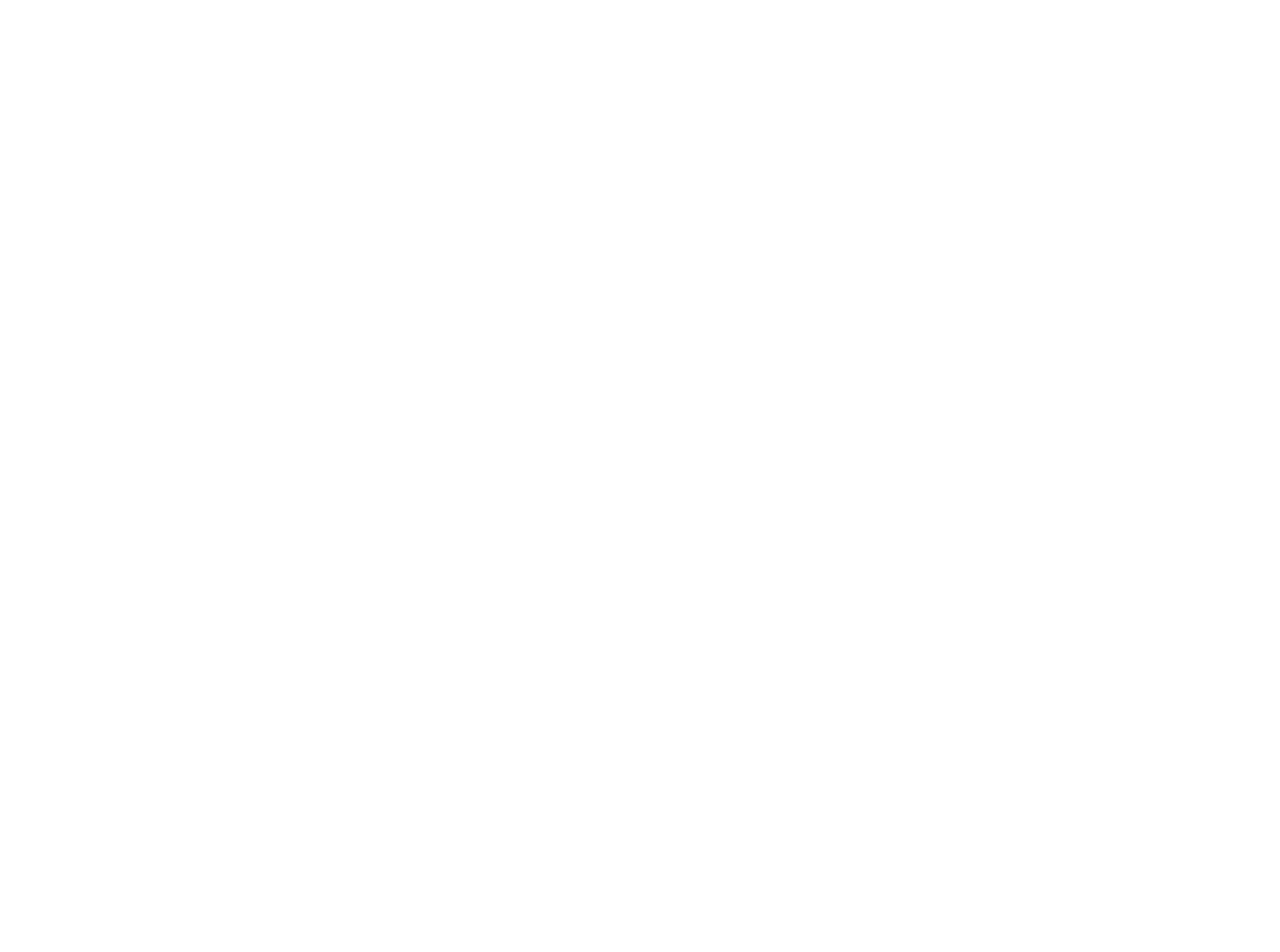
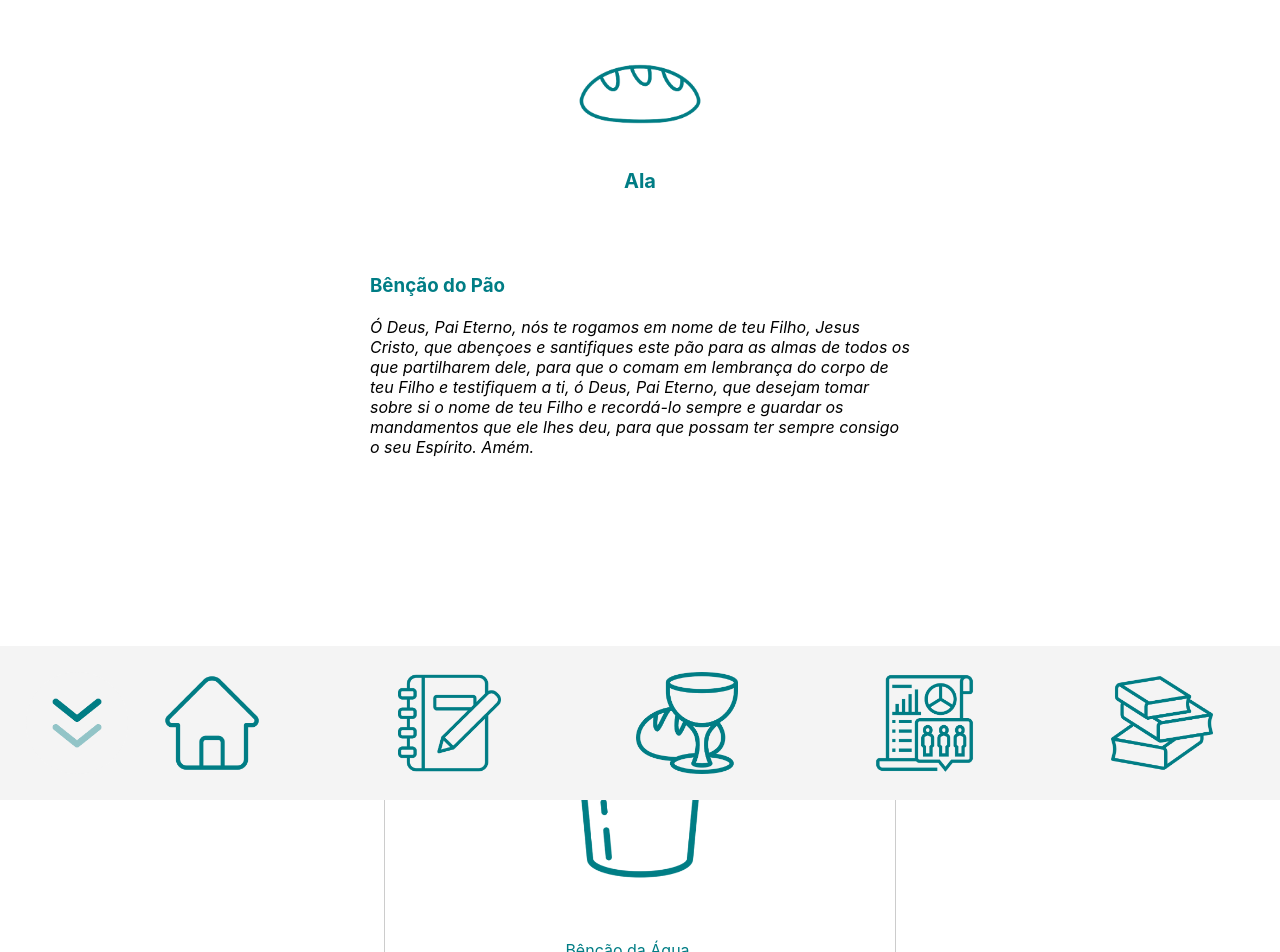
Before and after one commit to brenoalv3s/app-agendaSacramental, a React (Create React App) app: page /bencao-pao in a window 1280 px wide. Before the commit this address had no page. Shown: the top 952 px of the page. Before the commit the page ends 800 px from the top, so only its background shows below. Built offline with nearby package versions, Linux system fonts and the light colour scheme; what reactfire would draw is missing.

Commit message:
implementação do componente sacramento

```diff
--- a/src/App.js
+++ b/src/App.js
@@ -11,6 +11,8 @@
 import Sobre from './components/Sobre';
 import Agenda from './components/Agenda'
 import Sacramento from './components/Sacramento'
+import BencaoPao from './components/BencaoPao'
+import BencaoAgua from './components/BencaoAgua'
 import Frequencia from './components/Frequencia'
 import Topicos from './components/Topicos'
 
@@ -29,6 +31,8 @@
           <Route path="/sacramento" element={<Sacramento />} />
           <Route path="/frequencia" element={<Frequencia />} />
           <Route path="/topicos" element={<Topicos />} />
+          <Route path="/bencao-pao" element={<BencaoPao />} />
+          <Route path="/bencao-agua" element={<BencaoAgua />} />
         </Routes>
       </Router>
     </FirebaseAppProvider>
--- /dev/null
+++ b/src/components/BencaoAgua.js
@@ -0,0 +1,55 @@
+import React, { useState, useEffect } from "react";
+import { useNavigate } from "react-router-dom";
+import Menu from "./Menu";
+import iconAgua from "../image/icon-agua.png";
+import iconPao from "../image/icon-pao.png";
+import "./Sacramento.css";
+
+const Sacramento = () => {
+  const [nomeUnidade, setNomeUnidade] = useState("");
+  const [numeroUnidade, setNumeroUnidade] = useState("");
+  const navigate = useNavigate();
+
+  useEffect(() => {
+    const storedNomeUnidade = localStorage.getItem("nomeUnidade");
+    const storedNumeroUnidade = localStorage.getItem("numeroUnidade");
+
+    if (storedNomeUnidade && storedNumeroUnidade) {
+      setNomeUnidade(storedNomeUnidade);
+      setNumeroUnidade(storedNumeroUnidade);
+    }
+  }, []);
+
+  const handleBlessingCardClick = () => {
+    navigate("/bencao-pao");
+  };
+
+  return (
+    <nav>
+      <div className="sacramento-container">
+        <img className="sacramento-image" src={iconAgua} alt="Bênção da Água" />
+        <span className="sacramento-info-name">Ala {nomeUnidade}</span>
+        <span className="sacramento-info-number">{numeroUnidade}</span>
+        <h3 className="sacramento-subtítulo">Bênção da Água</h3>
+        <br />
+        <i className="sacramento-paragrafo">
+          Ó Deus, Pai Eterno, nós te rogamos em nome de teu Filho, Jesus Cristo,
+          que abençoes e santifiques esta água, para as almas de todos os que
+          beberem dela, para que o façam em lembrança do sangue de teu Filho,
+          que por eles foi derramado, e testifiquem a ti, ó Deus, Pai Eterno,
+          que sempre se lembram dele, para que possam ter consigo o seu
+          Espírito. Amém.
+        </i>
+      </div>
+      <div className="sacramento-cards-container">
+          <div className="sacramento-card" onClick={handleBlessingCardClick}>
+            <img src={iconPao} alt="Bênção do Pão" />
+            <span className="sacramento-card-title">Bênção do Pão</span>
+          </div>
+        </div>
+      <Menu />
+    </nav>
+  );
+};
+
+export default Sacramento;
--- /dev/null
+++ b/src/components/BencaoPao.js
@@ -0,0 +1,60 @@
+import React, { useState, useEffect } from "react";
+import { useNavigate } from "react-router-dom";
+import Menu from "./Menu";
+import iconPao from "../image/icon-pao.png";
+import iconAgua from "../image/icon-agua.png";
+import "./Sacramento.css";
+
+const Sacramento = () => {
+  const [nomeUnidade, setNomeUnidade] = useState("");
+  const [numeroUnidade, setNumeroUnidade] = useState("");
+  const navigate = useNavigate();
+
+  useEffect(() => {
+    const storedNomeUnidade = localStorage.getItem("nomeUnidade");
+    const storedNumeroUnidade = localStorage.getItem("numeroUnidade");
+
+    if (storedNomeUnidade && storedNumeroUnidade) {
+      setNomeUnidade(storedNomeUnidade);
+      setNumeroUnidade(storedNumeroUnidade);
+    }
+  }, []);
+
+  const handleBlessingWaterCardClick = () => {
+    navigate("/bencao-agua");
+  };
+
+  return (
+    <nav>
+      <div className="sacramento-container">
+      <img
+              className="sacramento-image"
+              src={iconPao}
+              alt="Bênção do Pão"
+            />
+            <span className="sacramento-info-name">Ala {nomeUnidade}</span>
+            <span className="sacramento-info-number">{numeroUnidade}</span>
+            <h3 className="sacramento-subtítulo">Bênção do Pão</h3>
+            <br />
+            <i className="sacramento-paragrafo">
+              Ó Deus, Pai Eterno, nós te rogamos em nome de teu Filho, Jesus
+              Cristo, que abençoes e santifiques este pão para as almas de todos
+              os que partilharem dele, para que o comam em lembrança do corpo de
+              teu Filho e testifiquem a ti, ó Deus, Pai Eterno, que desejam
+              tomar sobre si o nome de teu Filho e recordá-lo sempre e guardar
+              os mandamentos que ele lhes deu, para que possam ter sempre
+              consigo o seu Espírito. Amém.
+            </i>
+        </div>
+        <div className="sacramento-cards-container">
+          <div className="sacramento-card" onClick={handleBlessingWaterCardClick}>
+            <img src={iconAgua} alt="Bênção da Água" />
+            <span className="sacramento-card-title">Bênção da Água</span>
+          </div>
+        </div>
+      <Menu />
+    </nav>
+  );
+};
+
+export default Sacramento;
--- a/src/components/Sacramento.css
+++ b/src/components/Sacramento.css
@@ -64,11 +64,12 @@
   .sacramento-card img {
     width: 40%;
     height: 100%;
-    margin-bottom: 5px;
+    margin-bottom: 5%;
   }
 
   .sacramento-card-title {
     font-size: 16px;
     color: #007D85;
     margin-right: 5%;
+    margin-top: 5%;
   }
--- a/src/components/Sacramento.js
+++ b/src/components/Sacramento.js
@@ -1,14 +1,15 @@
 import React, { useState, useEffect } from "react";
-import Menu from './Menu'
+import { useNavigate } from "react-router-dom"; // Importe useNavigate do react-router-dom
+import Menu from "./Menu";
 import sacramentoIcon from "../image/icon-sacramento.png";
 import iconPao from "../image/icon-pao.png";
 import iconAgua from "../image/icon-agua.png";
 import "./Sacramento.css";
 
 const Sacramento = () => {
-
   const [nomeUnidade, setNomeUnidade] = useState("");
   const [numeroUnidade, setNumeroUnidade] = useState("");
+  const navigate = useNavigate();
 
   useEffect(() => {
     const storedNomeUnidade = localStorage.getItem("nomeUnidade");
@@ -18,11 +19,20 @@
       setNomeUnidade(storedNomeUnidade);
       setNumeroUnidade(storedNumeroUnidade);
     }
-  },[]);
+  }, []);
+
+  const handleBlessingCardClick = () => {
+    navigate("/bencao-pao");
+  };
+
+  const handleBlessingWaterCardClick = () => {
+    navigate("/bencao-agua");
+  };
 
   return (
     <nav>
       <div className="sacramento-container">
+          <>
             <img
               src={sacramentoIcon}
               alt="sacramento"
@@ -30,19 +40,20 @@
             />
             <span className="sacramento-info-name">Ala {nomeUnidade}</span>
             <span className="sacramento-info-number">{numeroUnidade}</span>
-
             <h3 className="sacramento-subtítulo">Orações Sacramentais</h3>
             <br />
-        <i className="sacramento-paragrafo">As orações sacramentais foram reveladas pelo Senhor.
-          Essas orações contêm convênios e uma promessa.
-          (D&C 20:77, 79.)
+            <i className="sacramento-paragrafo">
+              As orações sacramentais foram reveladas pelo Senhor. Essas orações
+              contêm convênios e uma promessa. (D&C 20:77, 79.)
             </i>
+          </>
+
         <div className="sacramento-cards-container">
-          <div className="sacramento-card">
+          <div className="sacramento-card" onClick={handleBlessingCardClick}>
             <img src={iconPao} alt="Bênção do Pão" />
             <span className="sacramento-card-title">Bênção do Pão</span>
           </div>
-          <div className="sacramento-card">
+          <div className="sacramento-card" onClick={handleBlessingWaterCardClick}>
             <img src={iconAgua} alt="Bênção da Água" />
             <span className="sacramento-card-title">Bênção da Água</span>
           </div>
```
Also changed, not shown: src/components/BencaoAgua.css (added), src/components/BencaoPao.css (added). Lines whose indentation alone changed are shown as unchanged.
